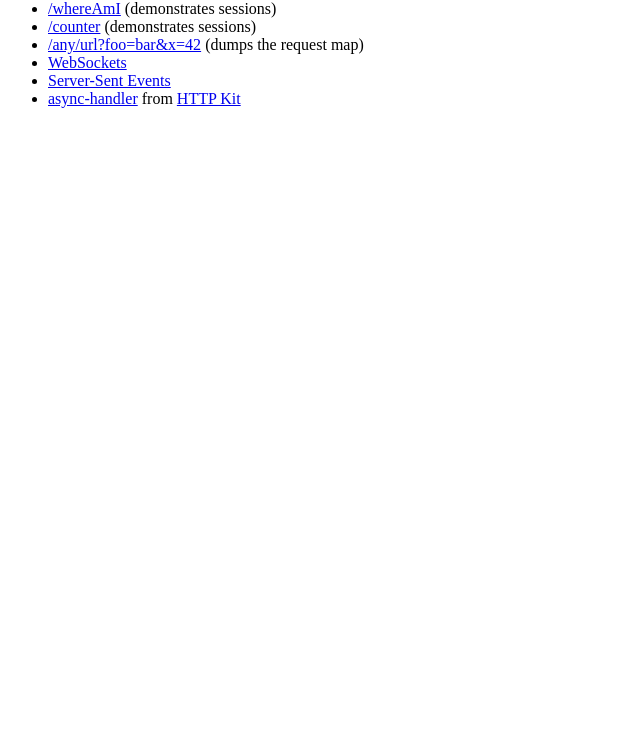
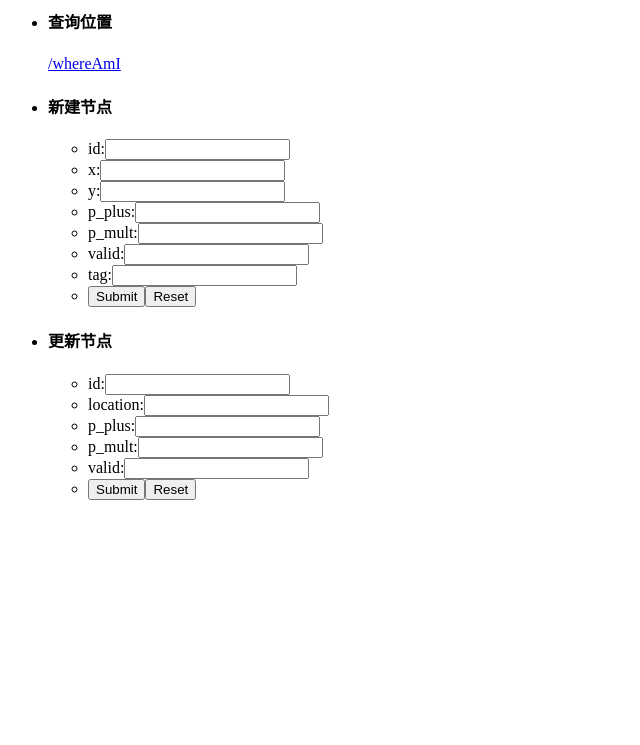
Before and after one commit to lincoln310/work, a plain HTML site: page resources/public/index.html in a window 1280 px wide. Shown: the part 55-800 px from the top of the page, without its empty margins (0-640 px from the left). Drawn offline with Linux system fonts and the light colour scheme.

Commit message:
更新代码到1016

```diff
--- a/resources/public/index.html
+++ b/resources/public/index.html
@@ -1,19 +1,46 @@
 <html>
   <head>
     <meta charset="utf-8">
-    <title>Feature Demo</title>
+    <title>室内定位</title>
   </head>
 
   <body>
-    <h2>Feature Demo</h2>
+    <h2>室内定位</h2>
 
     <ul>
-      <li><a href="whereAmI">/whereAmI</a> (demonstrates sessions)</li>
-      <li><a href="counter">/counter</a> (demonstrates sessions)</li>
-      <li><a href="any/url?foo=bar&x=42">/any/url?foo=bar&x=42</a> (dumps the request map)</li>
-      <li><a href="websocket.html">WebSockets</a></li>
-      <li><a href="sse.html">Server-Sent Events</a></li>
-      <li><a href="http-kit">async-handler</a> from <a href="http://www.http-kit.org/">HTTP Kit</a></li>
+      <li>
+        <h4>查询位置</h4>
+        <a href="whereAmI">/whereAmI</a>
+      </li>
+      <li>
+        <h4>新建节点</h4>
+        <ul>
+          <form id="newIndications" action="/newIndications" method="post" content="application/json">
+            <li>id:<input name="id"></input></li>
+            <li>x:<input name="x"></input></li>
+            <li>y:<input name="y"></input></li>
+            <li>p_plus:<input name="p_plus"></input></li>
+            <li>p_mult:<input name="p_mult"></input></li>
+            <li>valid:<input name="valid"></input></li>
+            <li>tag:<input name="tag"></input></li>
+            <li><input type="submit"><input type="reset"></li>
+          </form>
+        </ul>
+      </li>
+      <li>
+        <h4>更新节点</h4>
+        <ul>
+          <form id="updateIndications" action="/updateIndications" method="post">
+            <li>id:<input name="id"></input></li>
+            <li>location:<input name="location"></input></li>
+            <li>p_plus:<input name="p_plus"></input></li>
+            <li>p_mult:<input name="p_mult"></input></li>
+            <li>valid:<input name="valid"></input></li>
+            <li><input type="submit"><input type="reset"></li>
+          </form>
+        </ul>
+      </li>
+
     </ul>
   </body>
 </html>
```
Also changed, not shown: resources/logback.xml (added, +21 -0 lines), 13 other files.
